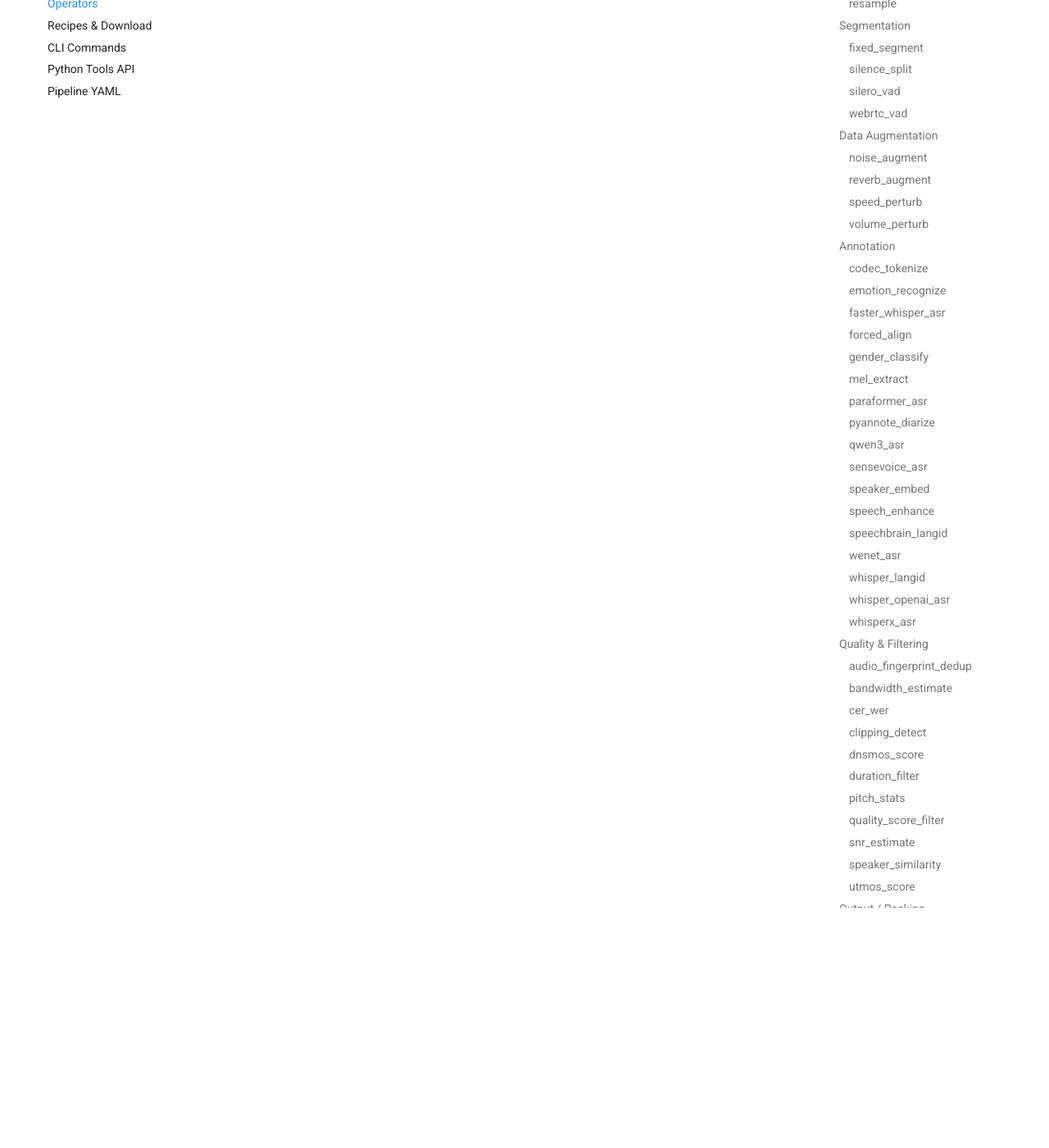
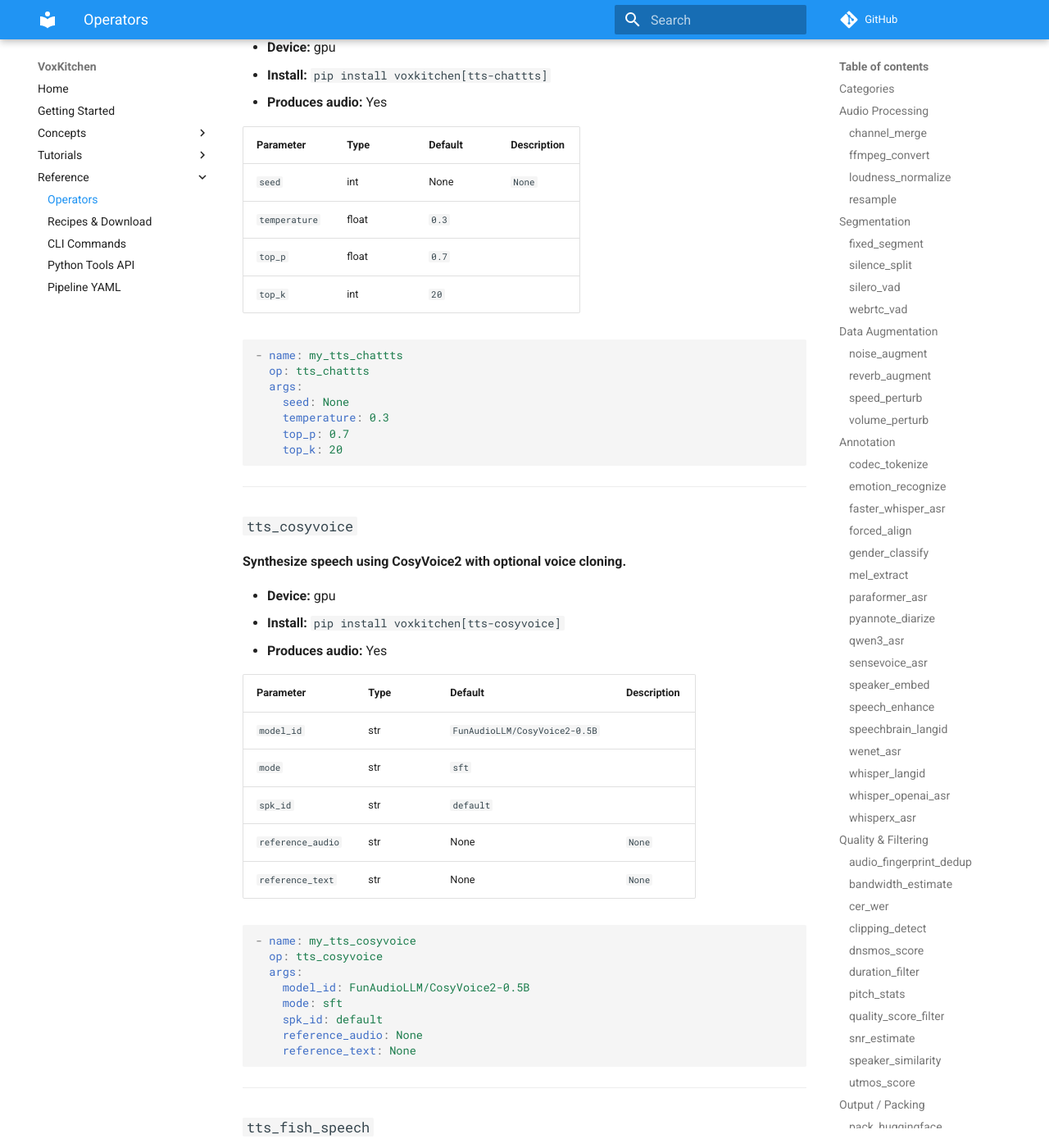
Before and after one commit to XqFeng-Josie/VoxKitchen, an MkDocs documentation site: the page built from docs/reference/operators.md, in a window 1280 px wide and 1400 px high, scrolled down 29092 px. Shown: the whole window at 82% size. Built offline with MkDocs 1.6.1 and Material for MkDocs 9.7.7, drawn with Linux system fonts in a browser that asks for light colours; comment, search, counter and statistics services are not loaded; some of the changed text lies outside the part shown.

Commit message:
docs: update operator count and add TTS synthesis to all docs
- docs/index.md: 43→51 operators, 7→8 categories
- docs/getting-started.md: add synthesize() to tools API section
- docs/reference/operators.md: regenerated with Synthesize category
- examples/pipelines/tts-synthesis.yaml: new TTS synthesis example

Co-Authored-By: Claude Opus 4.6 (1M context) <noreply@anthropic.com>

````diff
--- a/docs/reference/operators.md
+++ b/docs/reference/operators.md
@@ -14,6 +14,7 @@ VoxKitchen ships with **47 built-in operators** across 7 categories.
 - [Quality & Filtering](#quality) (11 operators)
 - [Output / Packing](#pack) (6 operators)
 - [Utility](#noop) (1 operators)
+- [Synthesize](#synthesize) (4 operators)
 
 ## Audio Processing { #basic }
 
@@ -1236,3 +1237,119 @@ recording.  ``origin_id`` traces back to the source filename.
 ```
 
 ---
+
+## Synthesize { #synthesize }
+
+### `tts_chattts`
+
+**Synthesize conversational speech using ChatTTS.**
+
+- **Device:** gpu
+- **Install:** `pip install voxkitchen[tts-chattts]`
+- **Produces audio:** Yes
+
+| Parameter | Type | Default | Description |
+|-----------|------|---------|-------------|
+| `seed` | int | None | `None` |  |
+| `temperature` | float | `0.3` |  |
+| `top_p` | float | `0.7` |  |
+| `top_k` | int | `20` |  |
+
+```yaml
+- name: my_tts_chattts
+  op: tts_chattts
+  args:
+    seed: None
+    temperature: 0.3
+    top_p: 0.7
+    top_k: 20
+```
+
+---
+
+### `tts_cosyvoice`
+
+**Synthesize speech using CosyVoice2 with optional voice cloning.**
+
+- **Device:** gpu
+- **Install:** `pip install voxkitchen[tts-cosyvoice]`
+- **Produces audio:** Yes
+
+| Parameter | Type | Default | Description |
+|-----------|------|---------|-------------|
+| `model_id` | str | `FunAudioLLM/CosyVoice2-0.5B` |  |
+| `mode` | str | `sft` |  |
+| `spk_id` | str | `default` |  |
+| `reference_audio` | str | None | `None` |  |
+| `reference_text` | str | None | `None` |  |
+
+```yaml
+- name: my_tts_cosyvoice
+  op: tts_cosyvoice
+  args:
+    model_id: FunAudioLLM/CosyVoice2-0.5B
+    mode: sft
+    spk_id: default
+    reference_audio: None
+    reference_text: None
+```
+
+---
+
+### `tts_fish_speech`
+
+**Synthesize speech using Fish-Speech codec language model.**
+
+- **Device:** gpu
+- **Install:** `pip install voxkitchen[tts-fish-speech]`
+- **Produces audio:** Yes
+
+| Parameter | Type | Default | Description |
+|-----------|------|---------|-------------|
+| `model_id` | str | `fishaudio/fish-speech-1.5` |  |
+| `reference_audio` | str | None | `None` |  |
+| `reference_text` | str | None | `None` |  |
+| `max_new_tokens` | int | `1024` |  |
+| `top_p` | float | `0.7` |  |
+| `temperature` | float | `0.7` |  |
+| `repetition_penalty` | float | `1.2` |  |
+
+```yaml
+- name: my_tts_fish_speech
+  op: tts_fish_speech
+  args:
+    model_id: fishaudio/fish-speech-1.5
+    reference_audio: None
+    reference_text: None
+    max_new_tokens: 1024
+    top_p: 0.7
+    temperature: 0.7
+    repetition_penalty: 1.2
+```
+
+---
+
+### `tts_kokoro`
+
+**Synthesize speech from text using Kokoro TTS.**
+
+- **Device:** cpu
+- **Install:** `pip install voxkitchen[tts-kokoro]`
+- **Produces audio:** Yes
+
+| Parameter | Type | Default | Description |
+|-----------|------|---------|-------------|
+| `voice` | str | `af_heart` |  |
+| `lang_code` | str | `a` |  |
+| `speed` | float | `1.0` |  |
+
+```yaml
+- name: my_tts_kokoro
+  op: tts_kokoro
+  args:
+    voice: af_heart
+    lang_code: a
+    speed: 1.0
+```
+
+---
````
Also changed, not shown: other parts of docs/reference/operators.md (+1 -1 lines), docs/getting-started.md (+10 -2 lines), docs/index.md (+2 -2 lines), 1 other file.
